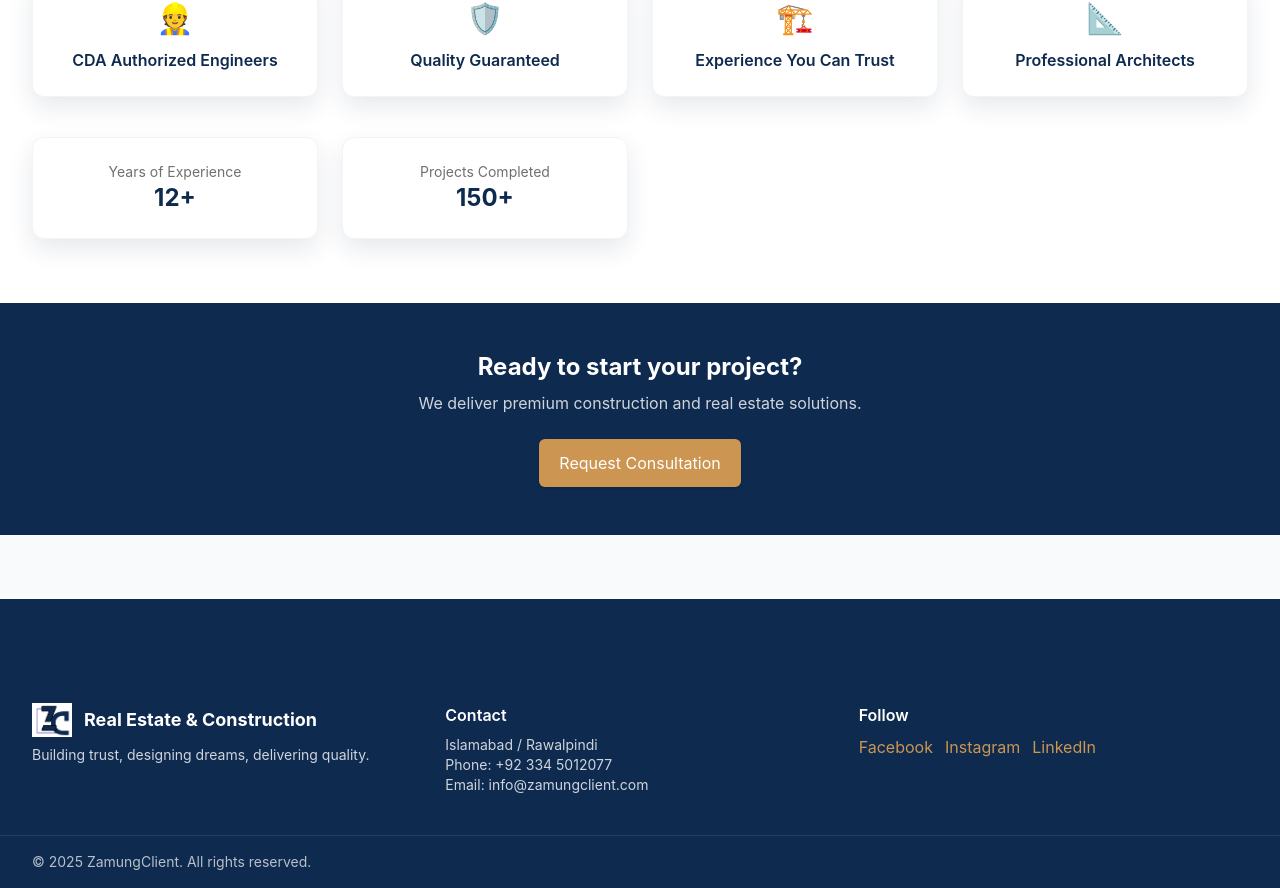
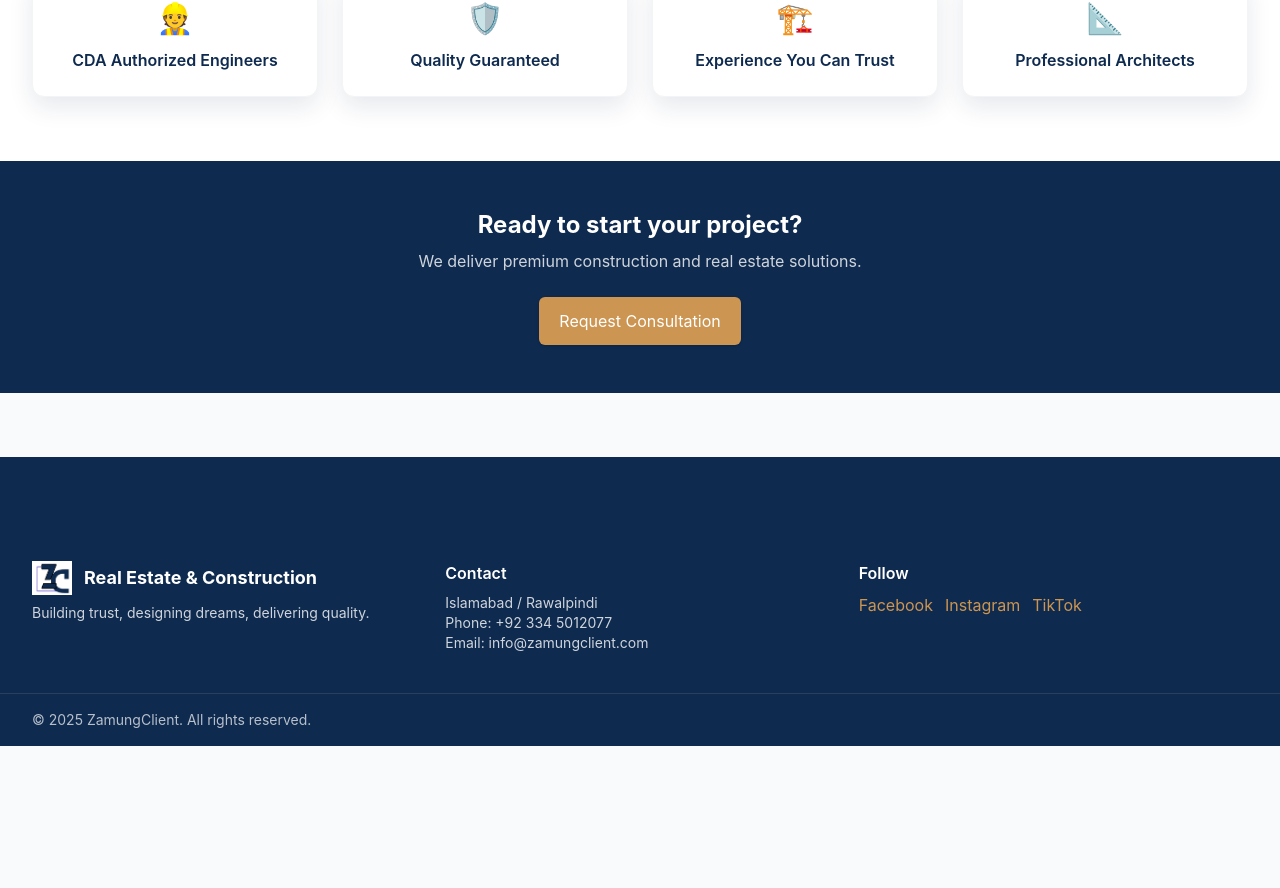
Before and after one commit to iNoumanMalik/landmark-builders, a React (Vite) app: page / in a window 1280 px wide. Shown: the part 1535-2423 px from the top of the page. After the commit the page ends 2281 px from the top, so only its background shows below. Built offline with nearby package versions, Linux system fonts and the light colour scheme.

Commit message:
feat: add social links for footer items

```diff
--- a/src/components/Footer.jsx
+++ b/src/components/Footer.jsx
@@ -8,7 +8,7 @@ export default function Footer() {
             {/* <div className="h-9 w-9 rounded-lg bg-warmGray text-white grid place-items-center font-bold">
               ZC
             </div> */}
-            <img src={logo} className="w-10"/>
+            <img src={logo} className="w-10" />
             <h3 className="text-lg font-bold">Real Estate & Construction</h3>
           </div>
 
@@ -25,14 +25,20 @@ export default function Footer() {
         <div>
           <h4 className="font-semibold">Follow</h4>
           <div className="flex gap-3 mt-2">
-            <a href="#" className="hover:text-accent">
+            <a
+              href="https://www.facebook.com/zc.realestate/"
+              className="hover:text-accent"
+            >
               Facebook
             </a>
-            <a href="#" className="hover:text-accent">
+            <a href="https://www.instagram.com/" className="hover:text-accent">
               Instagram
             </a>
-            <a href="#" className="hover:text-accent">
-              LinkedIn
+            <a
+              href="www.tiktok.com/@zamungclient"
+              className="hover:text-accent"
+            >
+              TikTok
             </a>
           </div>
         </div>
--- a/src/pages/About.jsx
+++ b/src/pages/About.jsx
@@ -10,7 +10,7 @@ export default function About() {
         Islamabad & Rawalpindi. Our mission is to deliver quality construction
         and reliable real estate solutions.
       </p>
-      <div className="mt-8 grid gap-6 md:grid-cols-2">
+      <div className="mt-8 grid gap-6">
         <div className="card p-6">
           <h3 className="font-semibold text-primary">Company Profile</h3>
           <p className="text-sm text-warmGray mt-2">
@@ -18,23 +18,6 @@ export default function About() {
             residential and commercial projects across CDA and RDA
             jurisdictions.
           </p>
-        </div>
-        <div className="card p-6">
-          <h3 className="font-semibold text-primary">Milestones</h3>
-          <div className="mt-3 grid grid-cols-2 gap-4">
-            <div className="text-center">
-              <div className="text-sm text-warmGray">Years of Experience</div>
-              <div className="text-2xl font-bold text-primary">
-                <AnimatedCounter to={5} suffix="+" />
-              </div>
-            </div>
-            <div className="text-center">
-              <div className="text-sm text-warmGray">Projects Completed</div>
-              <div className="text-2xl font-bold text-primary">
-                <AnimatedCounter to={60} suffix="+" />
-              </div>
-            </div>
-          </div>
         </div>
       </div>
       <div className="mt-8">
--- a/src/pages/Home.jsx
+++ b/src/pages/Home.jsx
@@ -137,7 +137,7 @@ export default function Home() {
               </div>
             ))}
           </div>
-          <div className="mt-10 grid grid-cols-2 md:grid-cols-4 gap-6 text-center">
+          {/* <div className="mt-10 grid grid-cols-2 md:grid-cols-4 gap-6 text-center">
             <div className="card p-6">
               <div className="text-sm text-warmGray">Years of Experience</div>
               <div className="text-2xl font-bold text-primary">
@@ -150,7 +150,7 @@ export default function Home() {
                 <AnimatedCounter to={150} suffix="+" />
               </div>
             </div>
-          </div>
+          </div> */}
         </div>
       </section>
 
```
Also changed, not shown: 1 other file (tests, documents, lock files or other folders).
